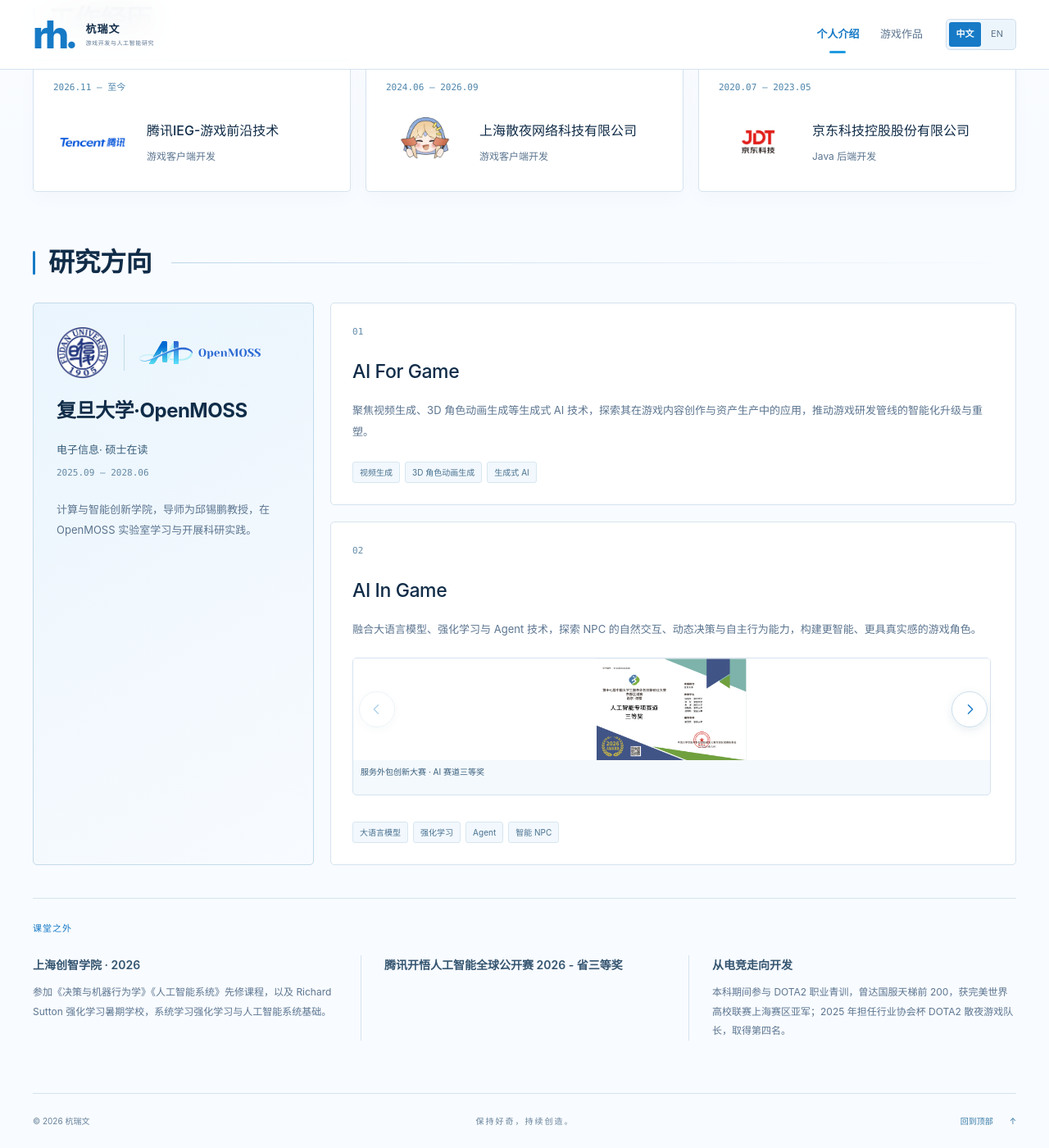
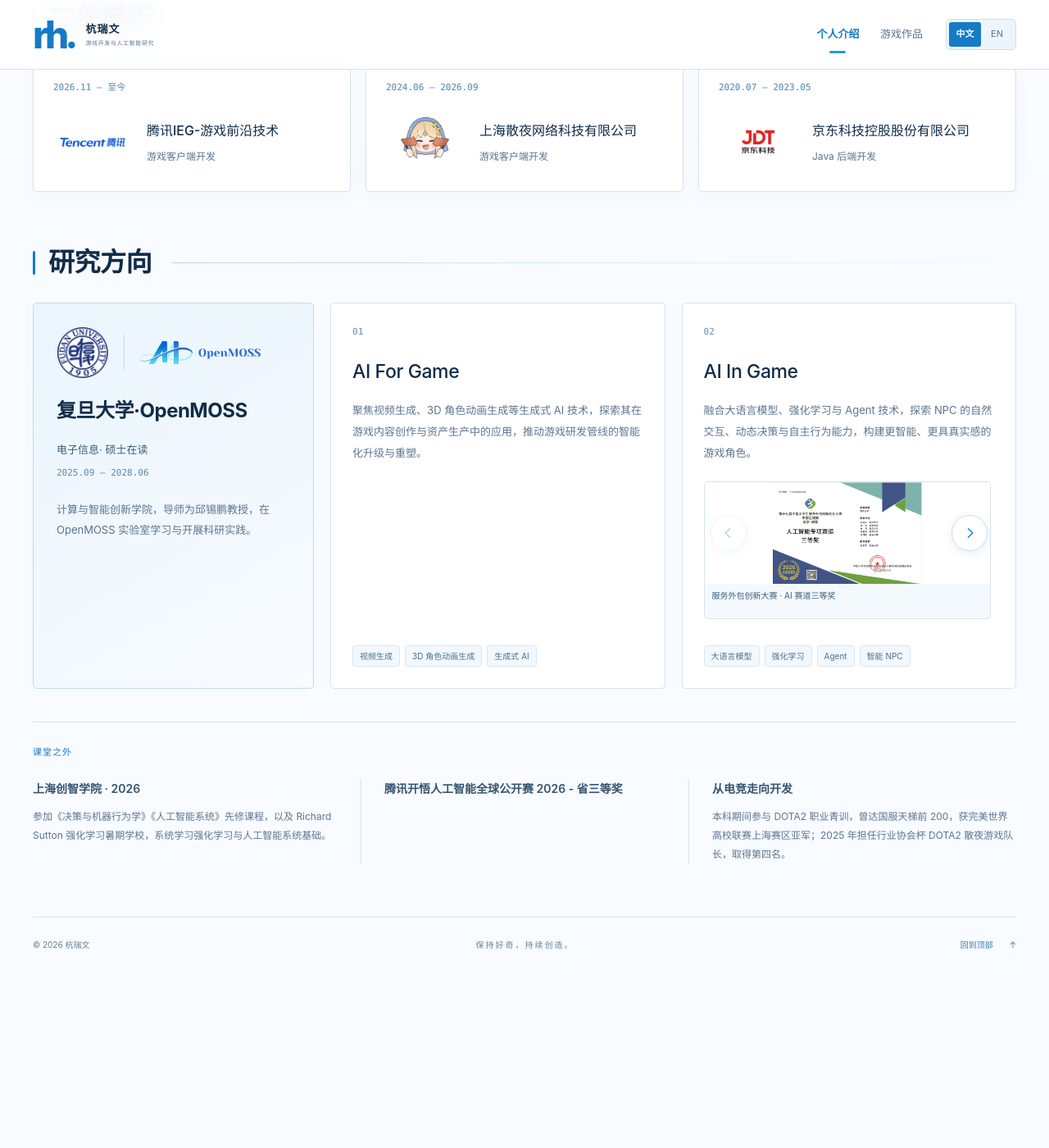
Before and after one commit to RavenHang/ravenhang.github.io, a Jekyll site: the page built from _pages/about.md, in a window 1280 px wide and 1400 px high, scrolled down 697 px. Shown: the whole window at 82% size. Built offline with Jekyll 4.4.1, drawn with Linux system fonts in a browser that asks for light colours; after the commit the page ends 1882 px from its top, so only the background shows below that.

Commit message:
Restore side-by-side research cards on desktop

```diff
--- a/assets/css/personal-home.css
+++ b/assets/css/personal-home.css
@@ -149,7 +149,7 @@ html[lang="en"] .page-home .hero h1 { font-size:clamp(34px,3.2vw,47px); line-hei
 .page-home .education-meta { margin-top:18px; font-size:13px; color:#385e7b; }
 .page-home .education-meta p:last-child { color:#6389a5; margin-top:8px; font:11px/1.7 var(--mono); }
 .page-home .education-description { margin-top:22px; color:var(--muted); font-size:13px; line-height:1.95; }
-.page-home .research-list { display:grid; grid-template-columns:minmax(0,1fr); gap:20px; }
+.page-home .research-list { display:grid; grid-template-columns:repeat(2,minmax(0,1fr)); gap:20px; }
 .page-home .research-item { display:flex; flex-direction:column; padding:26px; border:1px solid var(--line); border-radius:5px; background:#fff; }
 .page-home .research-item-heading { display:block; }
 .page-home .research-number { display:block; font:11px/1.7 var(--mono); color:#638caa; margin-bottom:22px; }
```
